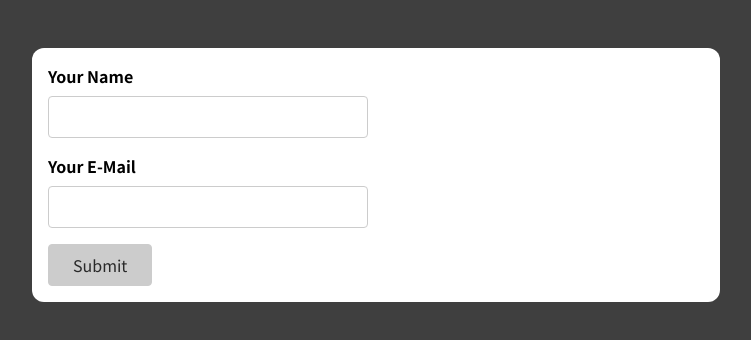
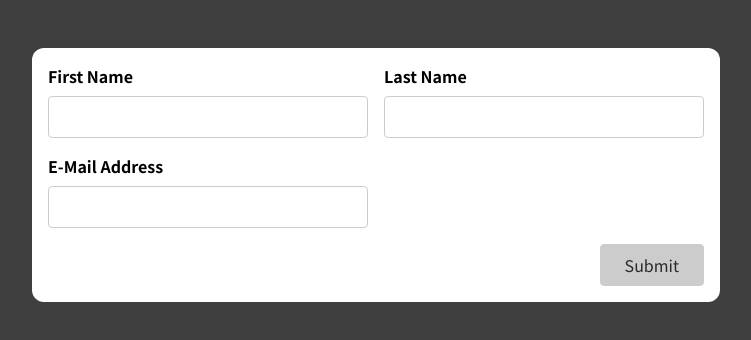
Before and after one commit to ritagujar/100daysOfDevelopement, a React (Create React App) app in the folder REACT/input-form/: page / in a window 1280 px wide. Shown: the top 340 px of the page, without its empty margins (264-1015 px from the left). Built offline with nearby package versions, Linux system fonts and the light colour scheme.

Commit message:
#Day39 - React - Input Form - Applying Custom Hook and Validation to a new Form

```diff
--- a/REACT/input-form/src/App.js
+++ b/REACT/input-form/src/App.js
@@ -1,10 +1,11 @@
 import BasicForm from "./components/BasicForm";
-import SimpleInput from "./components/SimpleInput";
+// import SimpleInput from "./components/SimpleInput";
 
 function App() {
   return (
     <div className="app">
-      <SimpleInput />
+      {/* <SimpleInput /> */}
+      <BasicForm />
     </div>
   );
 }
--- a/REACT/input-form/src/components/BasicForm.js
+++ b/REACT/input-form/src/components/BasicForm.js
@@ -1,22 +1,112 @@
-const BasicForm = (props) => {
+import useInput from "./../hooks/use-input";
+
+const isNotEmpty = (value) => value.trim() !== "";
+const isEmail = (value) => value.includes("@");
+
+const BasicForm = () => {
+  const {
+    value: firstNameValue,
+    isValid: firstNameIsValid,
+    hasError: firstNameHasError,
+    valueChangedHandler: firstNameChangedHandler,
+    inputBlurHandler: firstNameBlurHandler,
+    reset: resetFirstName,
+  } = useInput(isNotEmpty);
+
+  const {
+    value: lastNameValue,
+    isValid: lastNameIsValid,
+    hasError: lastNameHasError,
+    valueChangedHandler: lastNameChangedHandler,
+    inputBlurHandler: lastNameBlurHandler,
+    reset: resetLastName,
+  } = useInput(isNotEmpty);
+
+  const {
+    value: emailValue,
+    isValid: emailIsValid,
+    hasError: emailHasError,
+    valueChangedHandler: emailChangedHandler,
+    inputBlurHandler: emailBlurHandler,
+    reset: resetEmail,
+  } = useInput(isEmail);
+
+  let formIsValid = false;
+
+  if (firstNameIsValid && lastNameIsValid && emailIsValid) {
+    formIsValid = true;
+  }
+
+  const formSubmitHandler = (event) => {
+    event.preventDefault();
+
+    if (!formIsValid) {
+      return;
+    }
+
+    console.log("SUBMITTED!!!");
+    console.log(firstNameValue);
+    console.log(lastNameValue);
+    console.log(emailValue);
+
+    resetFirstName();
+    resetLastName();
+    resetEmail();
+  };
+
+  const firstNameClasses = firstNameHasError
+    ? "form-control invalid"
+    : "form-control";
+  const lastNameClasses = lastNameHasError
+    ? "form-control invalid"
+    : "form-control";
+  const emailClasses = emailHasError ? "form-control invalid" : "form-control";
+
   return (
-    <form>
+    <form onSubmit={formSubmitHandler}>
       <div className="control-group">
-        <div className="form-control">
+        <div className={firstNameClasses}>
           <label htmlFor="name">First Name</label>
-          <input type="text" id="name" />
+          <input
+            type="text"
+            id="name"
+            value={firstNameValue}
+            onChange={firstNameChangedHandler}
+            onBlur={firstNameBlurHandler}
+          />
+          {firstNameHasError && (
+            <p className="error-text">Please enter a first name.</p>
+          )}
         </div>
-        <div className="form-control">
+        <div className={lastNameClasses}>
           <label htmlFor="name">Last Name</label>
-          <input type="text" id="name" />
+          <input
+            type="text"
+            id="name"
+            value={lastNameValue}
+            onChange={lastNameChangedHandler}
+            onBlur={lastNameBlurHandler}
+          />
+          {lastNameHasError && (
+            <p className="error-text">Please enter a last name.</p>
+          )}
         </div>
       </div>
-      <div className="form-control">
+      <div className={emailClasses}>
         <label htmlFor="name">E-Mail Address</label>
-        <input type="text" id="name" />
+        <input
+          type="text"
+          id="name"
+          value={emailValue}
+          onChange={emailChangedHandler}
+          onBlur={emailBlurHandler}
+        />
+        {emailHasError && (
+          <p className="error-text">Please enter a valid email.</p>
+        )}
       </div>
       <div className="form-actions">
-        <button>Submit</button>
+        <button disabled={!formIsValid}>Submit</button>
       </div>
     </form>
   );
```
